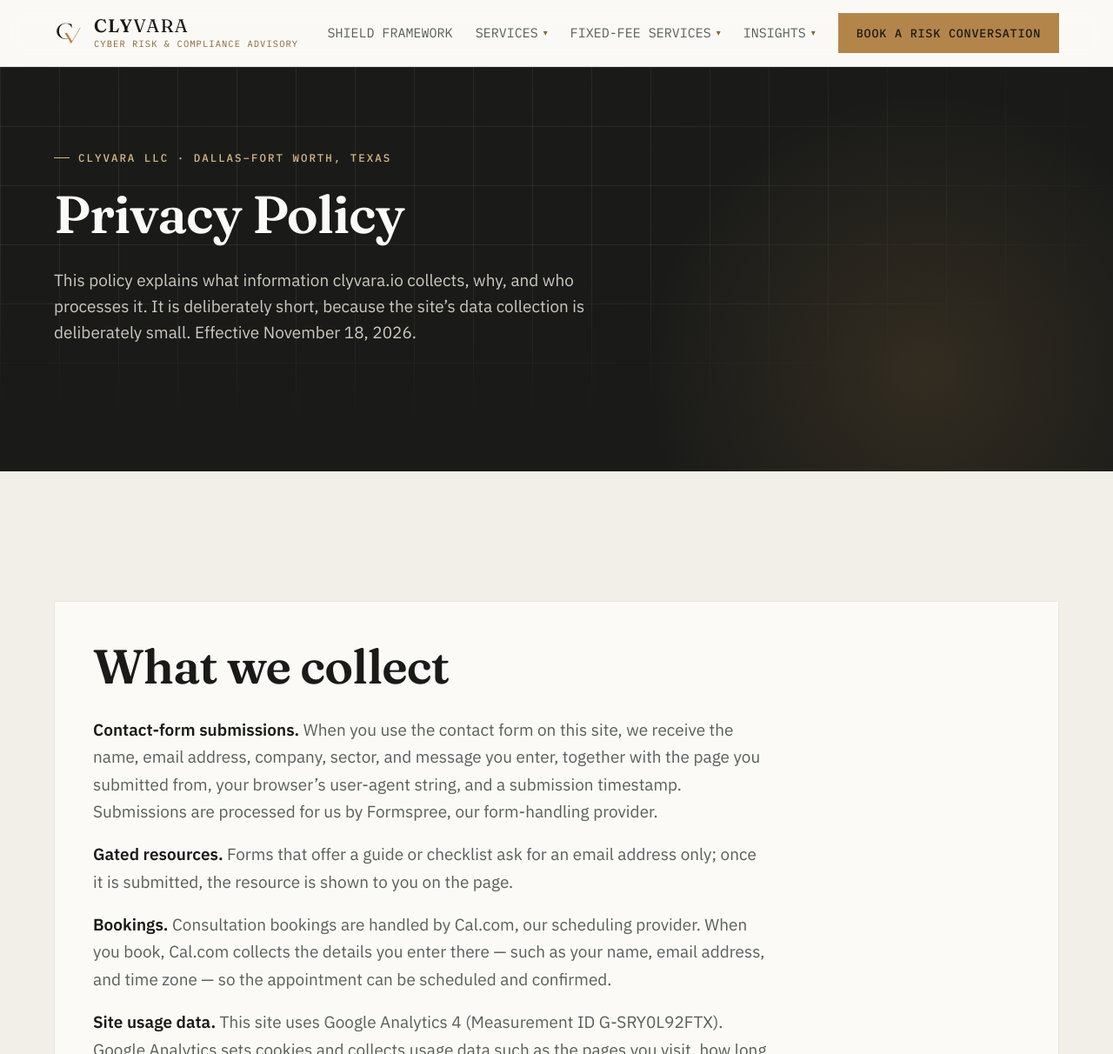
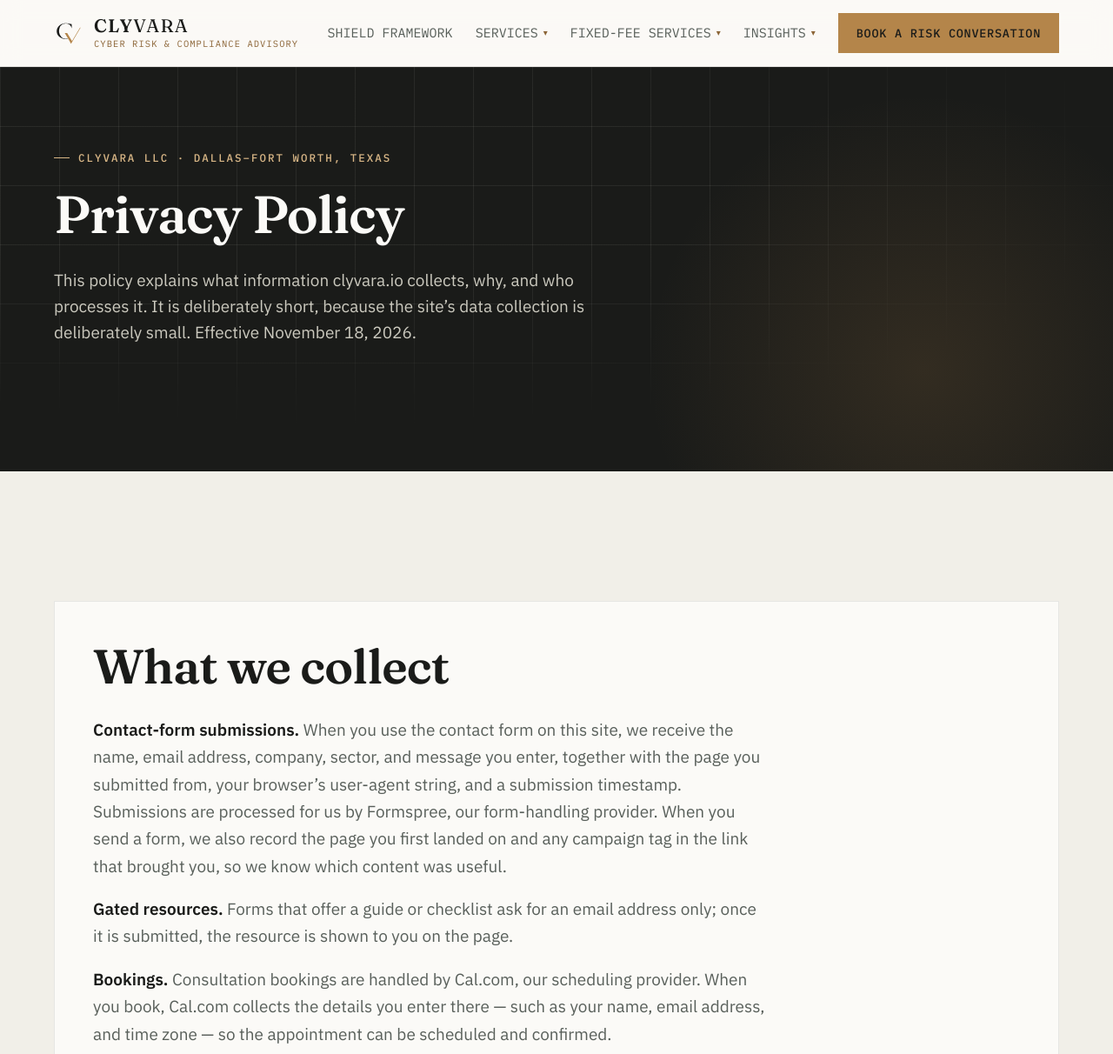
Before and after one commit to Clyvara-io/clyvara-io.github.io, a plain HTML site: page privacy-policy.html in a window 1280 px wide. Shown: the top 1212 px of the page at 87% size. Drawn offline with Linux system fonts and the light colour scheme.

Commit message:
Privacy policy: disclose form source recording (GA4 spec D4, approved by Rodger 2026-11-23)

```diff
--- a/privacy-policy.html
+++ b/privacy-policy.html
@@ -546,7 +546,7 @@ nav.site.open .mobile-drawer{ opacity:1; visibility:visible; transform:none; poi
 <div class="wrap">
 <div class="policy-block">
 <h2>What we collect</h2>
-<p><strong>Contact-form submissions.</strong> When you use the contact form on this site, we receive the name, email address, company, sector, and message you enter, together with the page you submitted from, your browser’s user-agent string, and a submission timestamp. Submissions are processed for us by Formspree, our form-handling provider.</p>
+<p><strong>Contact-form submissions.</strong> When you use the contact form on this site, we receive the name, email address, company, sector, and message you enter, together with the page you submitted from, your browser’s user-agent string, and a submission timestamp. Submissions are processed for us by Formspree, our form-handling provider. When you send a form, we also record the page you first landed on and any campaign tag in the link that brought you, so we know which content was useful.</p>
 <p><strong>Gated resources.</strong> Forms that offer a guide or checklist ask for an email address only; once it is submitted, the resource is shown to you on the page.</p>
 <p><strong>Bookings.</strong> Consultation bookings are handled by Cal.com, our scheduling provider. When you book, Cal.com collects the details you enter there — such as your name, email address, and time zone — so the appointment can be scheduled and confirmed.</p>
 <p><strong>Site usage data.</strong> This site uses Google Analytics 4 (Measurement ID G-SRY0L92FTX). Google Analytics sets cookies and collects usage data such as the pages you visit, how long you spend on them, and your approximate location. We see this information in aggregate reports, not as a profile of an identified individual. The site’s typefaces load from Google Fonts, so your browser requests them from Google, which receives your IP address as part of that request.</p>
```
